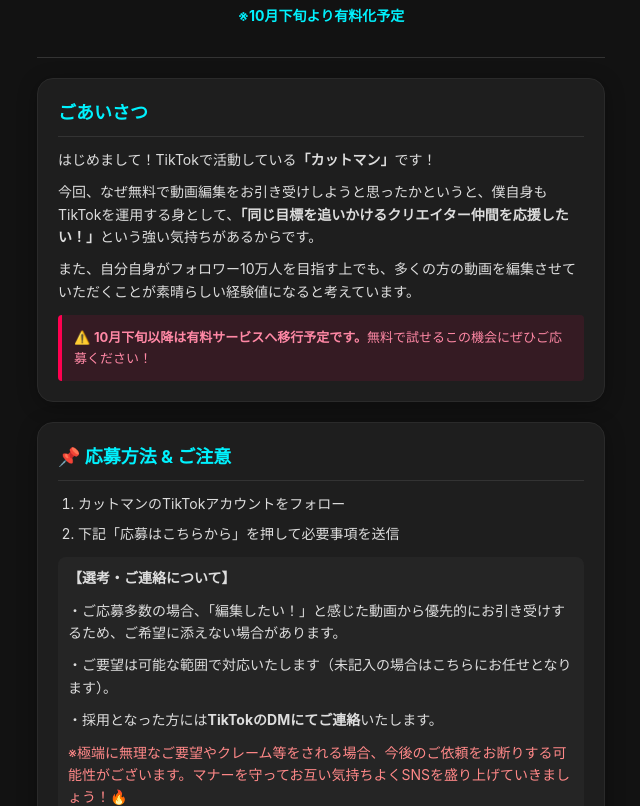
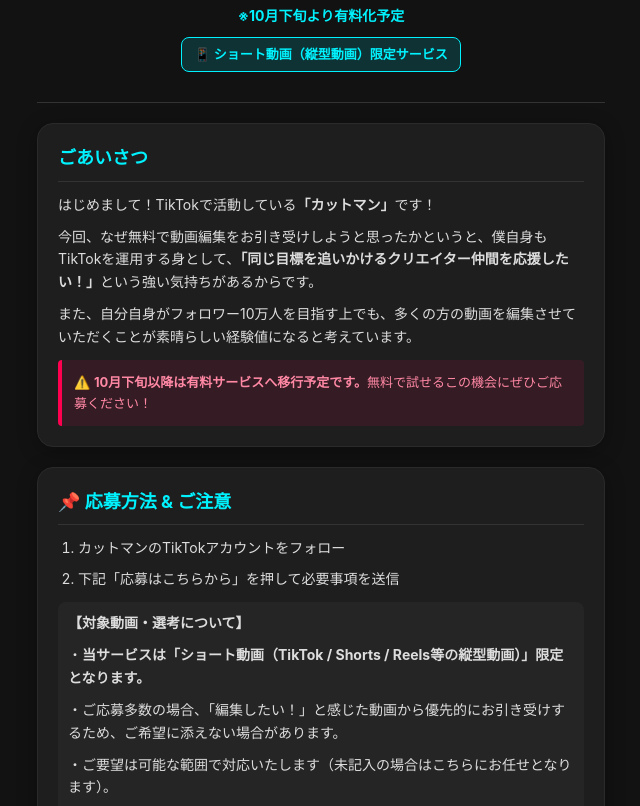
Before and after one commit to LH20000603-wq/cutman-edit, a plain HTML site: page index.html in a window 1280 px wide. Shown: the part 147-953 px from the top of the page, without its empty margins (319-959 px from the left). Drawn offline with Linux system fonts and the light colour scheme.

Commit message:
Add limit tag to hero section and update labels

```diff
--- a/index.html
+++ b/index.html
@@ -23,6 +23,7 @@
     .badge { background: linear-gradient(45deg, var(--primary), var(--secondary)); color: #fff; display: inline-block; padding: 4px 16px; border-radius: 20px; font-weight: bold; font-size: 14px; margin-bottom: 12px; }
     .hero h1 { font-size: 32px; font-weight: 900; margin-bottom: 8px; color: #fff; text-shadow: 0 2px 10px rgba(255,0,80,0.3); }
     .hero p { color: var(--secondary); font-weight: bold; font-size: 14px; }
+    .hero .limit-tag { background: rgba(0, 242, 254, 0.15); border: 1px solid var(--secondary); color: var(--secondary); font-size: 13px; font-weight: bold; padding: 6px 12px; border-radius: 8px; display: inline-block; margin-top: 10px; }
 
     /* セクションカード */
     .card { background: var(--card-bg); border-radius: 16px; padding: 20px; margin-top: 20px; box-shadow: 0 4px 20px rgba(0,0,0,0.3); border: 1px solid #2a2a2a; }
@@ -65,6 +66,7 @@
         <span class="badge">期間限定</span>
         <h1>無料動画編集</h1>
         <p>※10月下旬より有料化予定</p>
+        <div class="limit-tag">📱 ショート動画（縦型動画）限定サービス</div>
       </div>
 
       <!-- プロフィール・想い -->
@@ -88,7 +90,8 @@
         </ol>
 
         <div class="warning">
-          <p><strong>【選考・ご連絡について】</strong></p>
+          <p><strong>【対象動画・選考について】</strong></p>
+          <p>・<strong>当サービスは「ショート動画（TikTok / Shorts / Reels等の縦型動画）」限定となります。</strong></p>
           <p>・ご応募多数の場合、「編集したい！」と感じた動画から優先的にお引き受けするため、ご希望に添えない場合があります。</p>
           <p>・ご要望は可能な範囲で対応いたします（未記入の場合はこちらにお任せとなります）。</p>
           <p>・採用となった方には<strong>TikTokのDMにてご連絡</strong>いたします。</p>
@@ -121,7 +124,7 @@
           </div>
 
           <div class="form-group">
-            <label>3. 編集してほしい動画素材 <span class="req">[必須]</span></label>
+            <label>3. 編集してほしい動画素材（※ショート動画のみ） <span class="req">[必須]</span></label>
             <input type="file" name="video_file" accept="video/*" required>
           </div>
 
```
